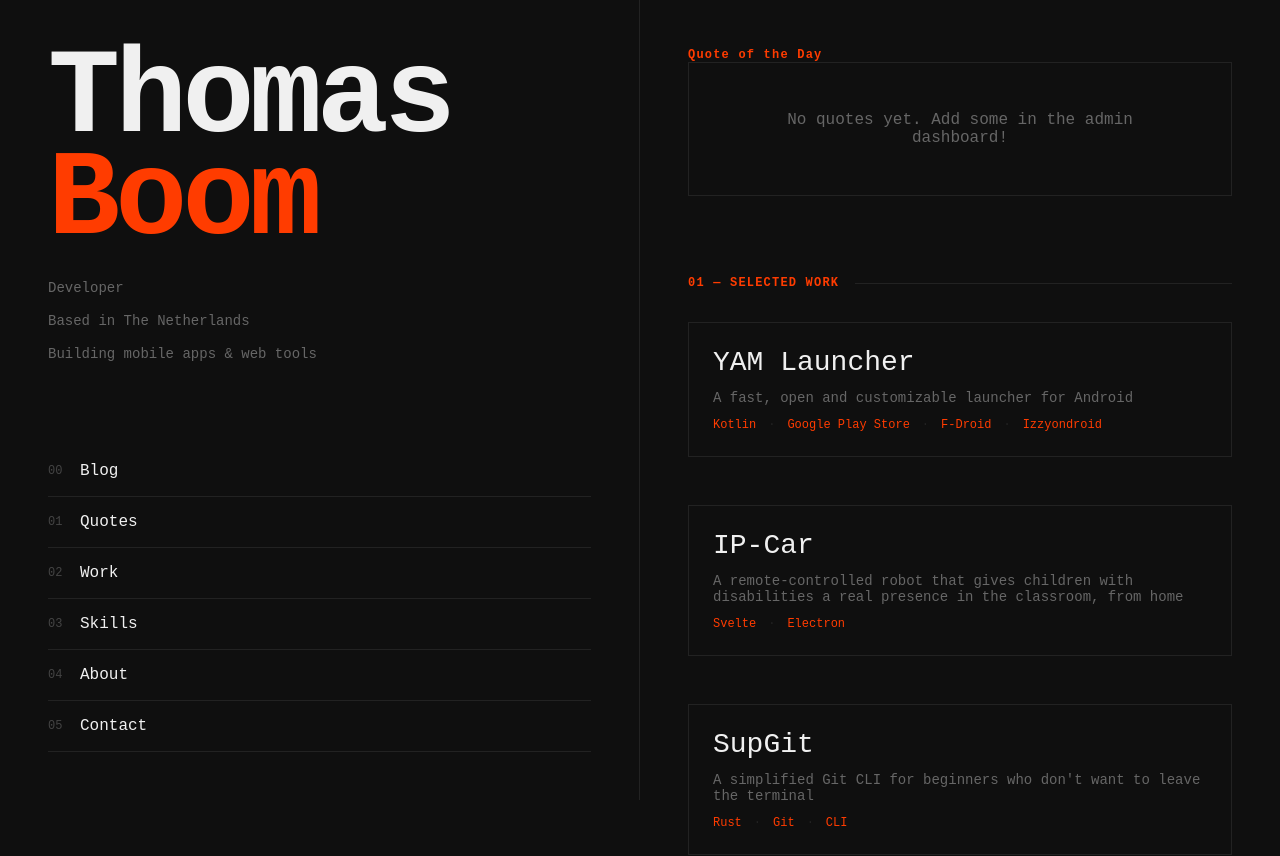
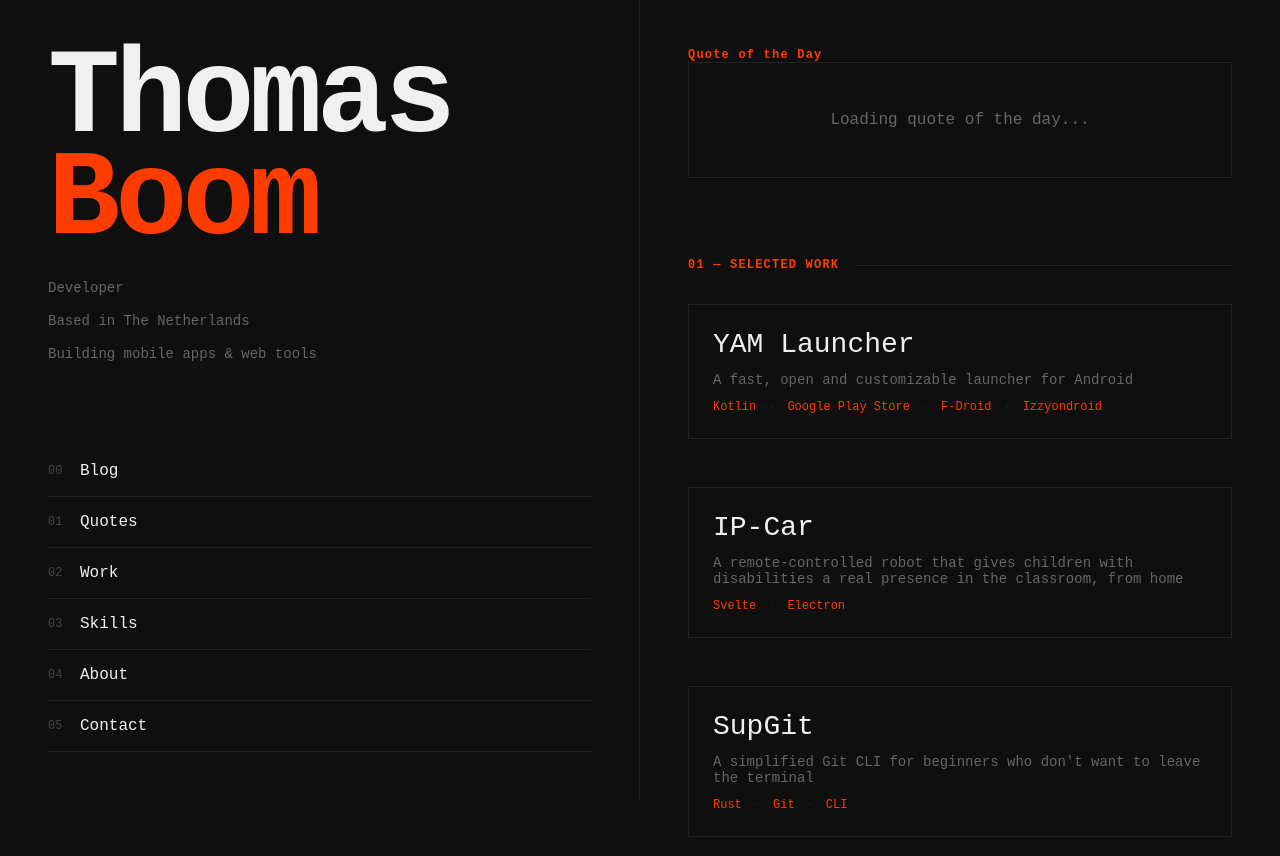
Before and after one commit to thomasboom/thomasboom, a Next.js app in the folder website/: page / in a window 1280 px wide. Shown: the top 856 px of the page. Built offline with nearby package versions, Linux system fonts and the light colour scheme; no server answers; a web font is replaced by a local one.

Commit message:
Update placeholder text

```diff
--- a/website/app/components/QuoteOfTheDay.tsx
+++ b/website/app/components/QuoteOfTheDay.tsx
@@ -89,7 +89,7 @@ export default function QuoteOfTheDay() {
         </div>
       ) : (
         <div className="empty-state">
-          <p>No quotes yet. Add some in the admin dashboard!</p>
+          <p>Loading quote of the day...</p>
         </div>
       )}
     </div>
```
